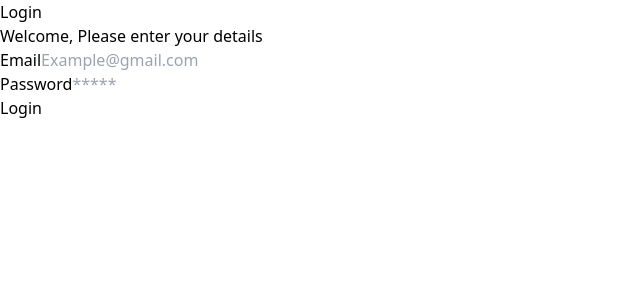
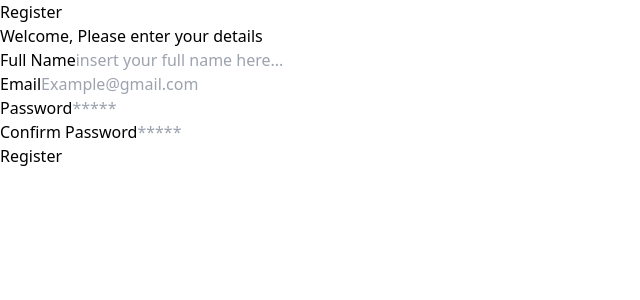
Before and after one commit to Ardywsptr/react-js-vcs, a React (Vite) app: page / in a window 1280 px wide. Shown: the top 300 px of the page, without its empty margins (0-640 px from the left). Built offline with nearby package versions, Linux system fonts and the light colour scheme.

Commit message:
Update App.jsx

```diff
--- a/src/App.jsx
+++ b/src/App.jsx
@@ -7,8 +7,8 @@ function App() {
   return (
     <>
       <div className="flex justify-center items-center min-h-screen">
-        <LoginPage />
-        {/* <RegisterPage /> */}
+        {/* <LoginPage /> */}
+        <RegisterPage />
       </div>
     </>
   )
```
